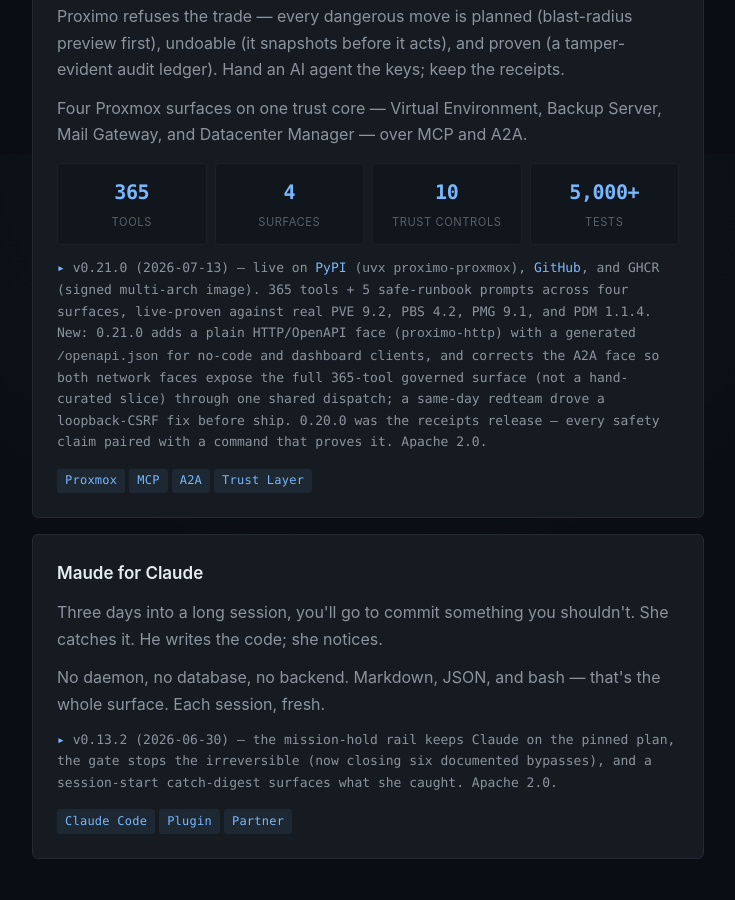
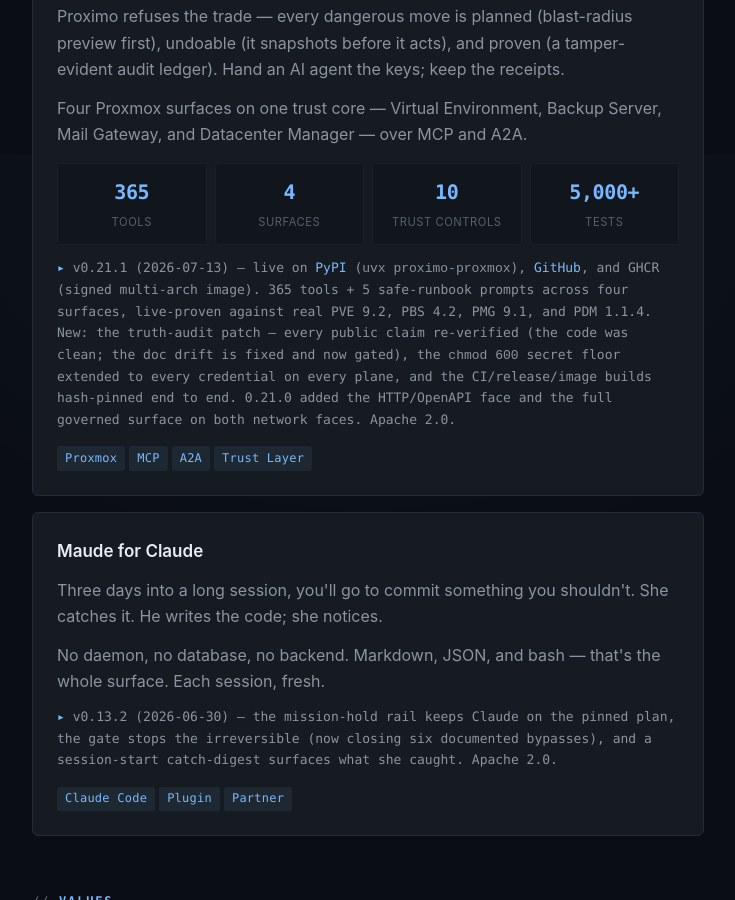
Before and after one commit to john-broadway/john-broadway.github.io, a Jekyll site: the page built from index.html, in a window 1280 px wide and 900 px high, scrolled down 1646 px. Shown: the whole window, without its empty margins (272-1007 px from the left). Built offline with Jekyll 4.4.1, drawn with Linux system fonts in a browser that asks for light colours.

Commit message:
Proximo status -> v0.21.1 (truth-audit patch)
Co-Authored-By: Claude Fable 5 <noreply@anthropic.com>

```diff
--- a/index.html
+++ b/index.html
@@ -51,7 +51,7 @@ description: Independent AI researcher and infrastructure architect. Sovereign A
       <div class="stat"><div class="num">10</div><div class="label">trust controls</div></div>
       <div class="stat"><div class="num">5,000+</div><div class="label">tests</div></div>
     </div>
-    <p class="status">v0.21.0 (2026-07-13) &mdash; live on <a href="https://pypi.org/project/proximo-proxmox/">PyPI</a> (<code>uvx proximo-proxmox</code>), <a href="https://github.com/john-broadway/proximo">GitHub</a>, and GHCR (signed multi-arch image). 365 tools + 5 safe-runbook prompts across four surfaces, live-proven against real PVE 9.2, PBS 4.2, PMG 9.1, and PDM 1.1.4. New: 0.21.0 adds a plain HTTP/OpenAPI face (<code>proximo-http</code>) with a generated <code>/openapi.json</code> for no-code and dashboard clients, and corrects the A2A face so both network faces expose the full 365-tool governed surface (not a hand-curated slice) through one shared dispatch; a same-day redteam drove a loopback-CSRF fix before ship. 0.20.0 was the receipts release &mdash; every safety claim paired with a command that proves it. Apache 2.0.</p>
+    <p class="status">v0.21.1 (2026-07-13) &mdash; live on <a href="https://pypi.org/project/proximo-proxmox/">PyPI</a> (<code>uvx proximo-proxmox</code>), <a href="https://github.com/john-broadway/proximo">GitHub</a>, and GHCR (signed multi-arch image). 365 tools + 5 safe-runbook prompts across four surfaces, live-proven against real PVE 9.2, PBS 4.2, PMG 9.1, and PDM 1.1.4. New: the truth-audit patch &mdash; every public claim re-verified (the code was clean; the doc drift is fixed and now gated), the <code>chmod 600</code> secret floor extended to every credential on every plane, and the CI/release/image builds hash-pinned end to end. 0.21.0 added the HTTP/OpenAPI face and the full governed surface on both network faces. Apache 2.0.</p>
     <div class="tags"><span>Proxmox</span><span>MCP</span><span>A2A</span><span>Trust Layer</span></div>
   </article>
 
```
